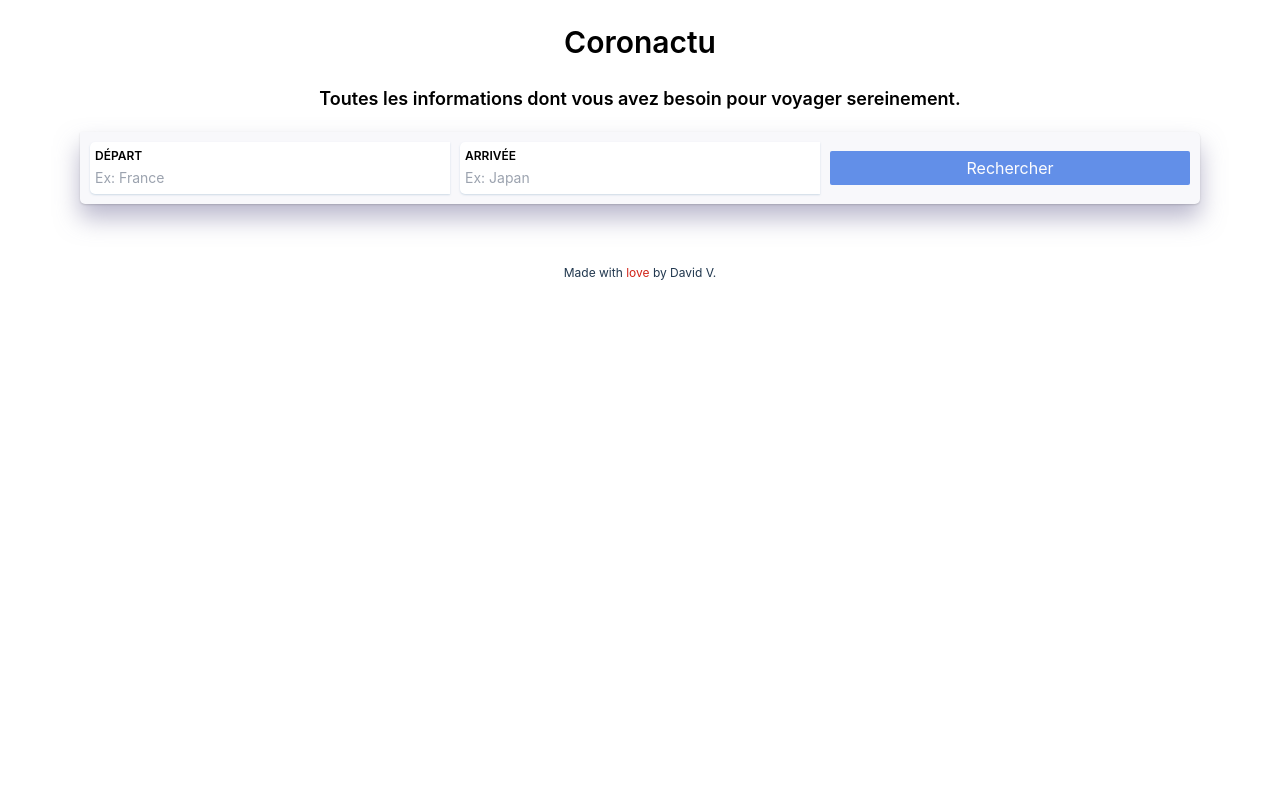
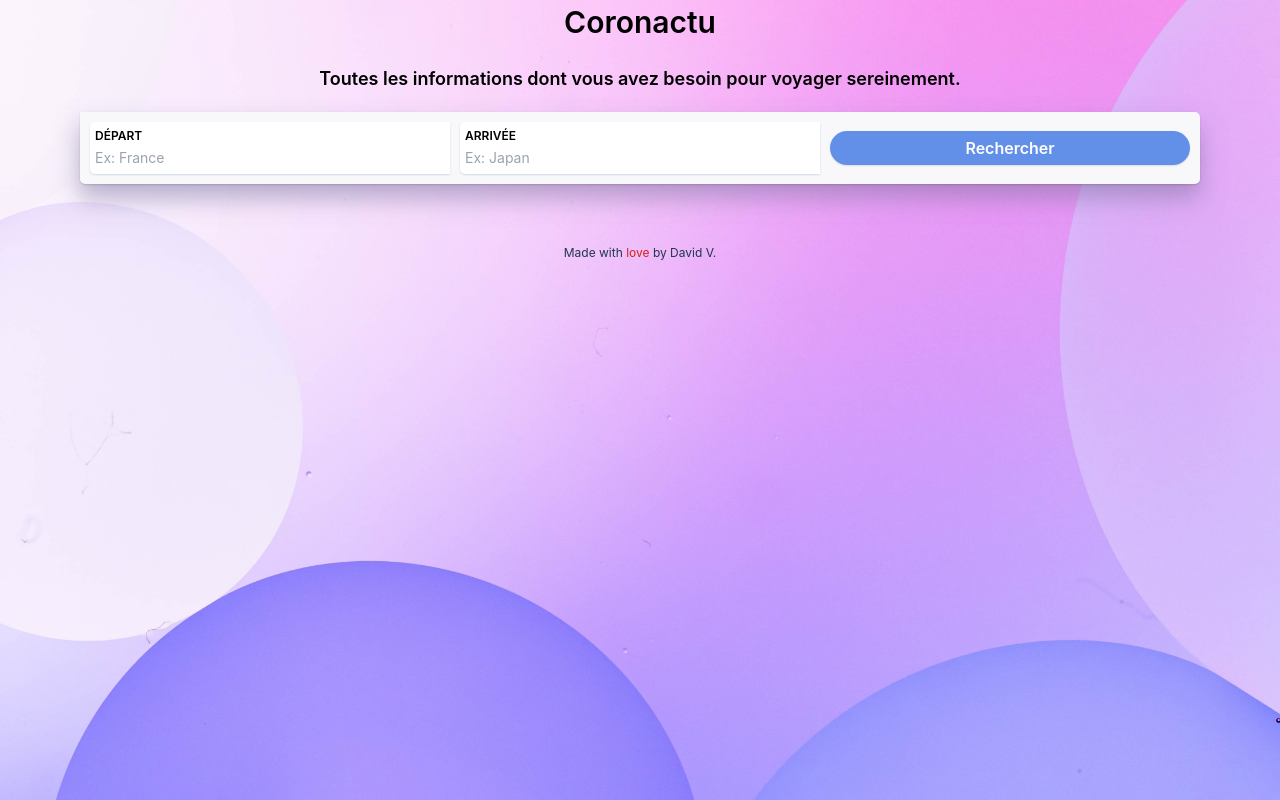
Before and after one commit to davidvenin/coronactu, a Next.js app: page / in a window 1280 px wide. Built offline with nearby package versions, Linux system fonts and the light colour scheme.

Commit message:
styles: add shiny css

```diff
--- a/src/components/card/index.tsx
+++ b/src/components/card/index.tsx
@@ -11,7 +11,7 @@ export const Card: FunctionComponent<Props> = ({ restriction }: Props) => {
   const { show, RenderModal } = useModal();
   return (
     <>
-      <div className="shadow-high bg-gray-light rounded-5 py-10 rounded-tl-none pb-30 pt-30 pl-20 pr-20 text-14 max-h-340 flex-col justify-between">
+      <div className="shadow-high bg-white-70 backdrop-blur-sm  rounded-5 py-10 rounded-tl-none pb-30 pt-30 pl-20 pr-20 text-14 max-h-340 flex-col justify-between">
         <div>
           <div className="mb-20">
             <Heading
--- a/src/components/search-form/index.tsx
+++ b/src/components/search-form/index.tsx
@@ -99,7 +99,7 @@ export const SearchForm: FunctionComponent<Props> = ({
               type={"submit"}
               disabled={!values.to.code || !values.from.code}
               className={
-                "w-full bg-primary hover:bg-dark p-5 rounded-sm text-white p-15 transition ease-in duration-100 disabled:opacity-75 disabled:cursor-not-allowed"
+                "w-full bg-primary hover:bg-dark p-5 rounded-full shadow-thin text-white p-15 transition ease-in duration-100 disabled:opacity-75 disabled:cursor-not-allowed font-semibold"
               }
             >
               {isLoading ? <>Chargement en cours...</> : null}
--- a/src/layouts/index.tsx
+++ b/src/layouts/index.tsx
@@ -1,4 +1,5 @@
 import { FunctionComponent, ReactNode } from "react";
+import Image from "next/image";
 
 interface Props {
   children: ReactNode;
@@ -10,9 +11,10 @@ export const Layout: FunctionComponent<Props> = ({
   title,
 }: Props) => {
   return (
-    <section>
+    <section className="relative min-h-[100vh]">
+      <div className="relative z-50">
         <div className={"container"}>
-        <h1 className={"text-30 font-semibold m-20 text-center"}>{title}</h1>
+          <h1 className={"text-30 font-semibold text-center"}>{title}</h1>
           <div>{children}</div>
         </div>
         <footer className={"mt-10 p-20 text-center text-12 text-gray"}>
@@ -20,7 +22,16 @@ export const Layout: FunctionComponent<Props> = ({
             Made with <span className={"text-red"}>love</span> by David V.
           </p>
         </footer>
+
         <div id="modal-root" />
+      </div>
+      <Image
+        className="sticky -z-10"
+        src="/images/bg.jpg"
+        alt="Background"
+        layout="fill"
+        objectFit="cover"
+      />
     </section>
   );
 };
```
Also changed, not shown: public/images/bg.jpg (added). Lines whose indentation alone changed are shown as unchanged.
